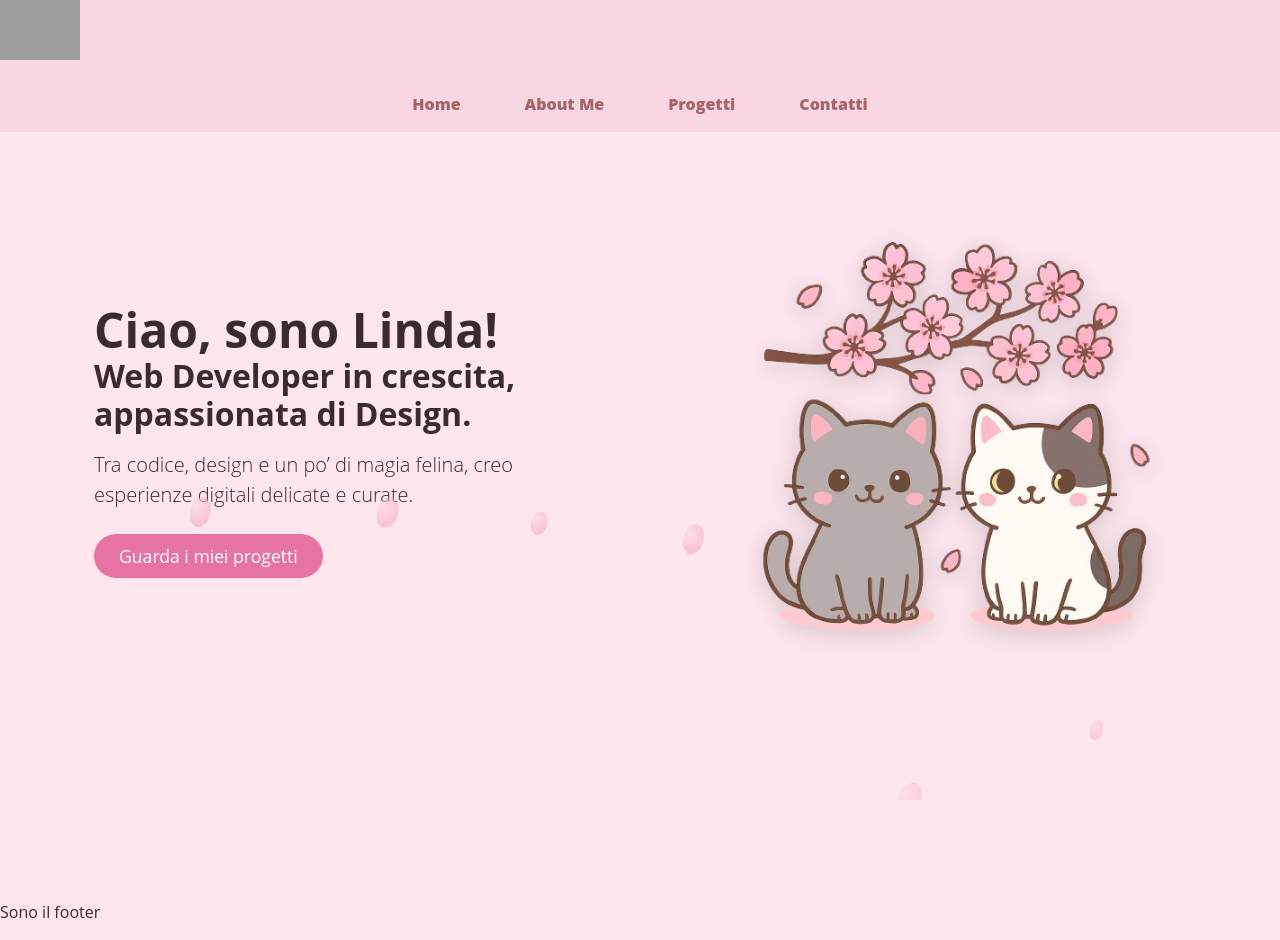
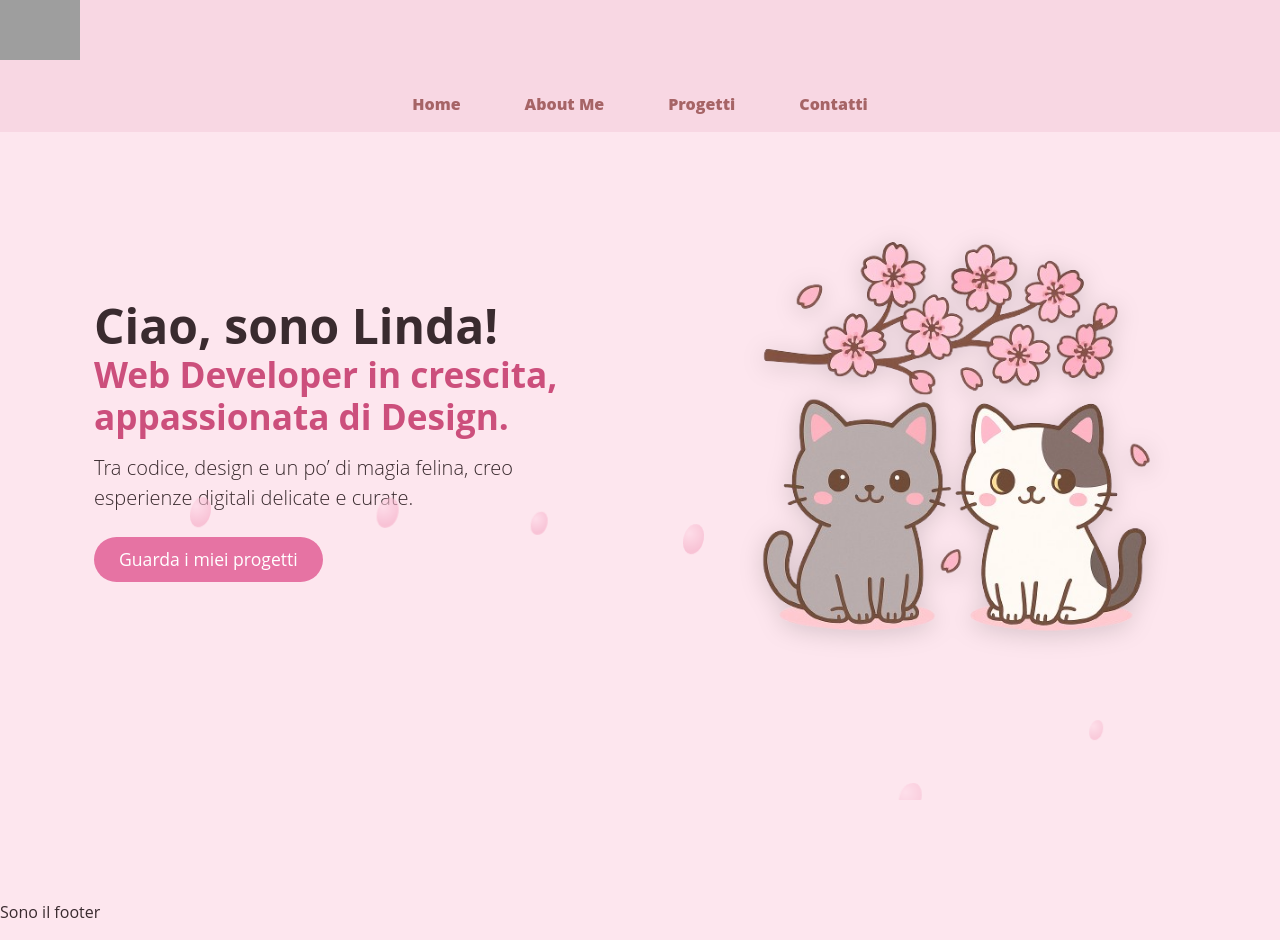
Before and after one commit to LindaTancini/LindaTancini-Portfolio, a React (Vite) app: page / in a window 1280 px wide. Built offline with nearby package versions, Linux system fonts and the light colour scheme; grey boxes are pictures that could not be loaded.

Commit message:
style: headline

```diff
--- a/src/styles/_hero.css
+++ b/src/styles/_hero.css
@@ -34,6 +34,11 @@
   max-width: 420px;
 }
 
+.sub-headline {
+  font-size: 2.2rem;
+  color: #cc4f7c;
+}
+
 /* Immagine */
 .hero-img {
   max-width: 450px;
```
